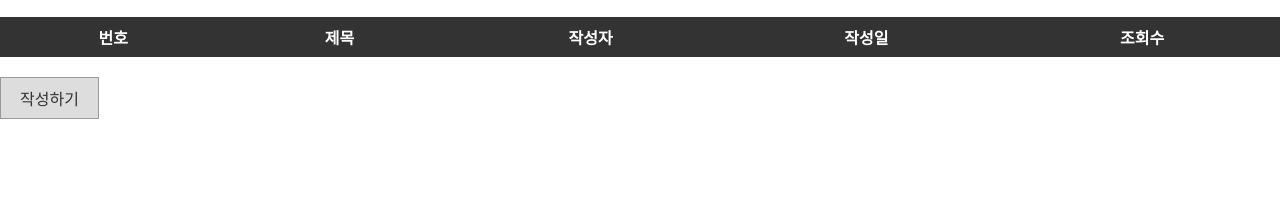
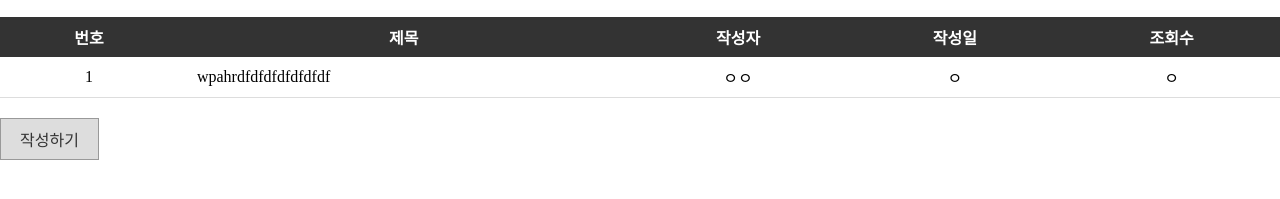
Before and after one commit to WhaleMan123/CRUD, a plain HTML site: page index.html in a window 1280 px wide. Shown: the part 115-314 px from the top of the page. Drawn offline with Linux system fonts and the light colour scheme.

Commit message:
feat:list 수정 중 / URL 값, 디렉토리 수정 완료

```diff
--- a/list/index.html
+++ b/index.html
@@ -5,7 +5,7 @@
     <meta name="viewport" content="width=device-width, initial-scale=1.0">
     <title>List</title>
     <link rel="stylesheet" href="./public/index.css">
-    <script src="./public/index.js"></script>
+    <script defer src="./public/index.js"></script>
 </head>
 <body>
     <h1><a href="/">Logo</a></h1>
@@ -22,6 +22,6 @@
         </thead>
         <tbody></tbody>
     </table>
-    <a href="/" class="list-btn">작성하기</a>
+    <a href="../write/uid?=1" class="list-btn">작성하기</a>
 </body>
 </html>
--- a/list/public/index.js
+++ b/public/index.js
@@ -1,6 +1,6 @@
 const list_tbody = document.querySelector("tbody")
 
-const list_tableRow = `
+const list_tableRow = () => `
 <tr>
     <td>1</td>
     <td>wpahrdfdfdfdfdfdfdf</td>
@@ -9,3 +9,5 @@ const list_tableRow = `
     <td>ㅇ</td>
 </tr>
 `
+
+list_tbody.innerHTML= list_tableRow()
```
Also changed, not shown: public/index.css (renamed from list/public/index.css).
